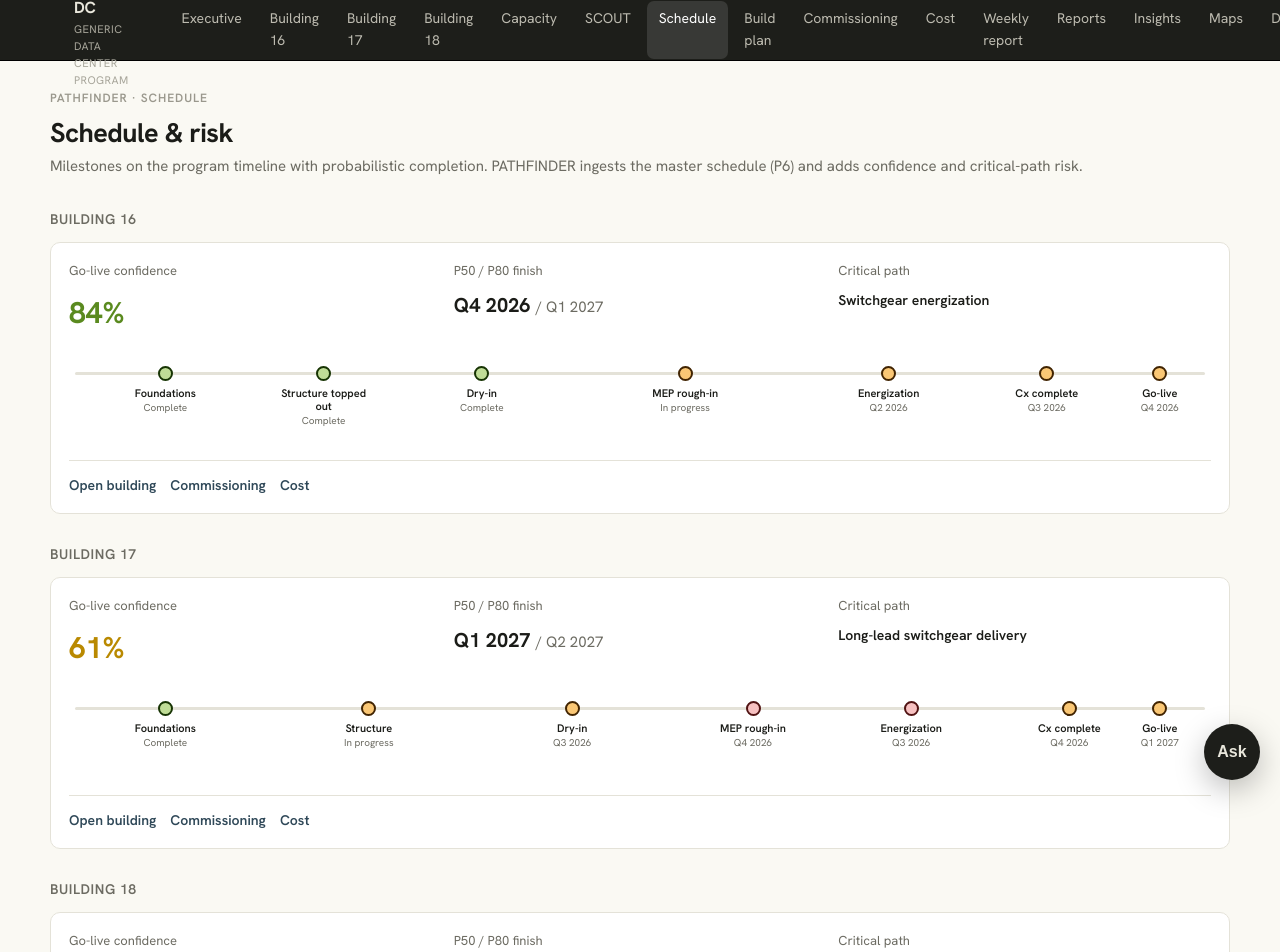
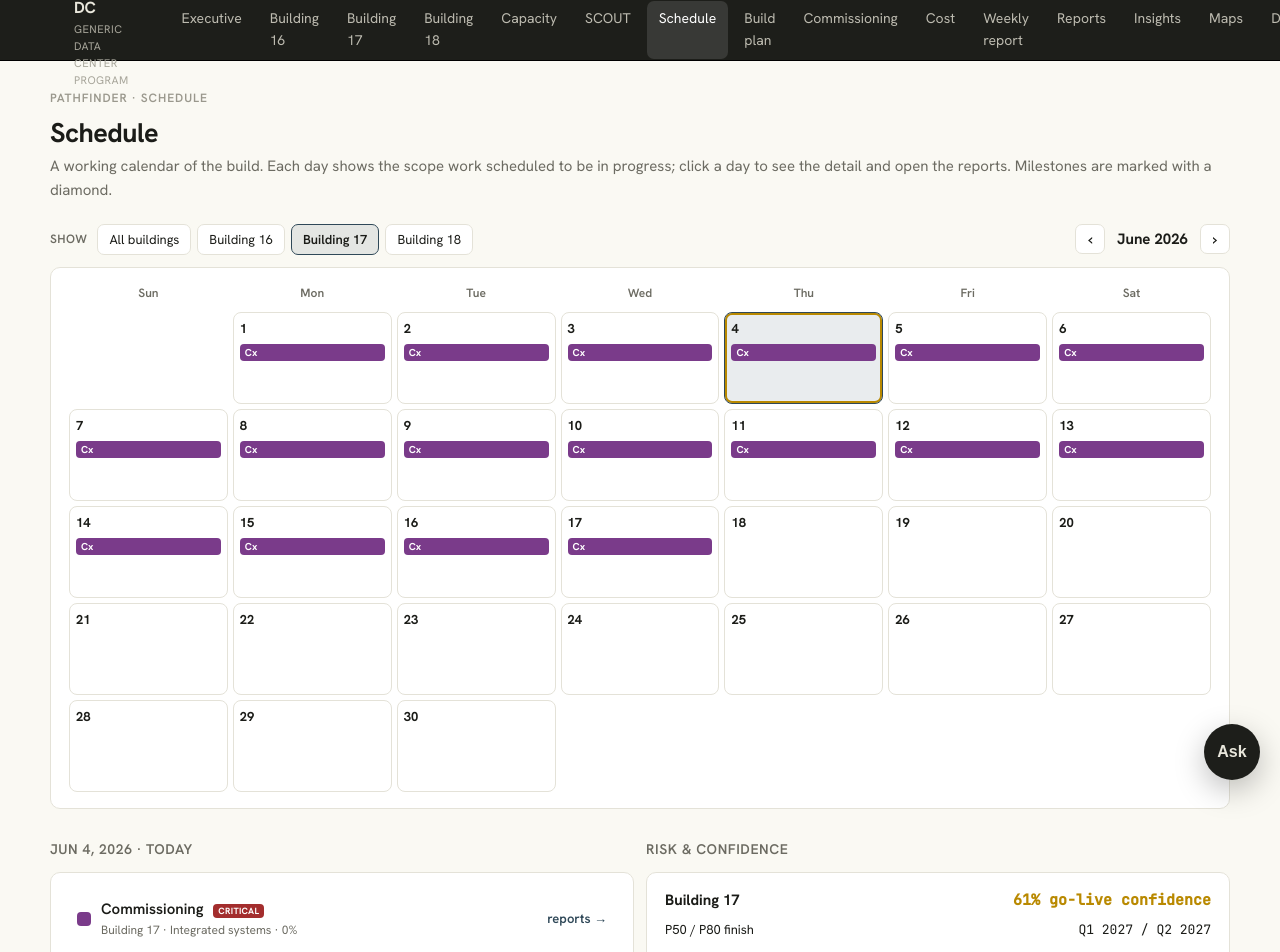
Before and after one commit to danmccawley/dc-reporting, a Next.js app: page /schedule in a window 1280 px wide. Shown: the top 952 px of the page. Built offline with nearby package versions, Linux system fonts and the light colour scheme.

Commit message:
schedule tab is now a month calendar

```diff
--- a/app/globals.css
+++ b/app/globals.css
@@ -422,3 +422,18 @@ a.stat:hover { border-color: var(--accent); }
 .zpick select { font-family: inherit; font-size: 13px; padding: 4px 6px; border: 1px solid var(--line); border-radius: 6px; }
 .zpick button { font-family: inherit; font-size: 13px; font-weight: 600; padding: 4px 10px; border: 1px solid var(--line); border-radius: 6px; background: var(--surface); cursor: pointer; }
 .zpick button:first-of-type { background: var(--accent); color: #fff; border-color: var(--accent); }
+
+/* schedule calendar (large) */
+.schedcal { display: grid; grid-template-columns: repeat(7, 1fr); gap: 5px; }
+.scal-wd { text-align: center; font-size: 12px; color: var(--muted); font-weight: 600; padding-bottom: 4px; }
+.scell { min-height: 92px; border: 1px solid var(--line); border-radius: 8px; padding: 6px; cursor: pointer; background: var(--surface); display: flex; flex-direction: column; gap: 5px; }
+.scell.empty { border: none; background: transparent; cursor: default; }
+.scell:not(.empty):hover { border-color: var(--accent); }
+.scell.sel { background: rgba(47,72,88,.10); border-color: var(--accent); }
+.scell.today { box-shadow: inset 0 0 0 2px #b98900; }
+.scell-d { font-size: 13px; font-weight: 700; display: flex; justify-content: space-between; align-items: center; }
+.scell-ms { color: #1b1c18; font-size: 10px; }
+.scell-chips { display: flex; flex-direction: column; gap: 3px; }
+.schip { font-size: 10px; font-weight: 700; color: #fff; padding: 1px 5px; border-radius: 4px; line-height: 1.5; white-space: nowrap; overflow: hidden; text-overflow: ellipsis; }
+.schip.more { background: var(--surface-2) !important; color: var(--muted); }
+@media (max-width: 700px) { .scell { min-height: 70px; } .schip { font-size: 9px; } }
--- a/app/schedule/page.js
+++ b/app/schedule/page.js
@@ -1,43 +1,109 @@
+"use client";
+import { useState } from "react";
 import Link from "next/link";
-import { schedule } from "../../lib/mock/data";
-import { ragFill, ragInk } from "../../lib/rag";
+import { buildings, schedule } from "../../lib/mock/data";
+import { getActivities, scheduledIn, SCOPE_COLOR, DATA_DATE, dayToDate, dateToDay, fmtDate } from "../../lib/plan";
+
+const WK = ["Sun", "Mon", "Tue", "Wed", "Thu", "Fri", "Sat"];
+const SHORT = { foundation: "Found", "slab-on-grade": "Slab", "steel-erection": "Steel", "steel-decking": "Deck", "imp-envelope": "Env", electrical: "Elec", mechanical: "Mech", "lv-cabling": "LV", commissioning: "Cx" };
+const RISK = { g: "#5a8a1f", a: "#b98900", r: "#A32D2D" };
 
 export default function Schedule() {
+  const [scope, setScope] = useState("17");
+  const [month, setMonth] = useState(() => { const d = dayToDate(DATA_DATE); return new Date(d.getFullYear(), d.getMonth(), 1); });
+  const [selDay, setSelDay] = useState(DATA_DATE);
+
+  const acts = scope === "all" ? buildings.flatMap((b) => getActivities(b.id)) : getActivities(scope);
+  const milestoneDays = {};
+  (scope === "all" ? buildings.map((b) => b.id) : [scope]).forEach((bid) => {
+    const ba = getActivities(bid);
+    [["foundation", "Foundations"], ["imp-envelope", "Dry-in"], ["electrical", "Energization"], ["commissioning", "Cx complete"]].forEach(([slug, name]) => {
+      const a = ba.find((z) => z.slug === slug); if (a) { const d = Math.round(a.plannedFinish); milestoneDays[d] = (milestoneDays[d] || []).concat(`B${bid} ${name}`); }
+    });
+  });
+
+  const year = month.getFullYear(), mon = month.getMonth();
+  const blanks = new Date(year, mon, 1).getDay();
+  const dim = new Date(year, mon + 1, 0).getDate();
+  const cells = []; for (let i = 0; i < blanks; i++) cells.push(null); for (let d = 1; d <= dim; d++) cells.push(d);
+
+  const dayTasks = (di) => acts.filter((a) => a.pct < 100 && di >= a.start && di <= Math.max(a.plannedFinish, a.forecastFinish));
+  const selTasks = dayTasks(selDay);
+
   return (
     <div>
       <div className="eyebrow">PATHFINDER · schedule</div>
-      <h1 className="title">Schedule &amp; risk</h1>
-      <p className="sub">Milestones on the program timeline with probabilistic completion. PATHFINDER ingests the master schedule (P6) and adds confidence and critical-path risk.</p>
+      <h1 className="title">Schedule</h1>
+      <p className="sub">A working calendar of the build. Each day shows the scope work scheduled to be in progress; click a day to see the detail and open the reports. Milestones are marked with a diamond.</p>
 
-      {schedule.map((b) => (
-        <div key={b.id}>
-          <h2 className="sec">{b.name}</h2>
+      <div className="mapctrls" style={{ justifyContent: "space-between" }}>
+        <div className="ctrlgroup"><span className="ctrllabel">Show</span>
+          <button className={`seg ${scope === "all" ? "on" : ""}`} onClick={() => setScope("all")}>All buildings</button>
+          {buildings.map((b) => <button key={b.id} className={`seg ${scope === b.id ? "on" : ""}`} onClick={() => setScope(b.id)}>{b.name}</button>)}
+        </div>
+        <div className="cal-head" style={{ margin: 0, gap: 12 }}>
+          <button className="cal-nav" onClick={() => setMonth(new Date(year, mon - 1, 1))}>‹</button>
+          <span className="cal-title">{month.toLocaleDateString("en-US", { month: "long", year: "numeric" })}</span>
+          <button className="cal-nav" onClick={() => setMonth(new Date(year, mon + 1, 1))}>›</button>
+        </div>
+      </div>
+
+      <div className="card">
+        <div className="schedcal">
+          {WK.map((w) => <div key={w} className="scal-wd">{w}</div>)}
+          {cells.map((d, i) => {
+            if (d == null) return <div key={i} className="scell empty" />;
+            const date = new Date(year, mon, d), di = dateToDay(date);
+            const tasks = dayTasks(di);
+            const today = di === DATA_DATE, sel = di === selDay, ms = milestoneDays[di];
+            return (
+              <div key={i} className={`scell ${sel ? "sel" : ""} ${today ? "today" : ""}`} onClick={() => setSelDay(di)}>
+                <div className="scell-d">{d}{ms && <span className="scell-ms" title={ms.join(", ")}>◆</span>}</div>
+                <div className="scell-chips">
+                  {tasks.slice(0, 3).map((a) => <span key={a.id} className="schip" style={{ background: SCOPE_COLOR[a.slug] }}>{scope === "all" ? `${a.building}·` : ""}{SHORT[a.slug]}</span>)}
+                  {tasks.length > 3 && <span className="schip more">+{tasks.length - 3}</span>}
+                </div>
+              </div>
+            );
+          })}
+        </div>
+      </div>
+
+      <div className="grid g2" style={{ alignItems: "start" }}>
+        <div>
+          <h2 className="sec">{fmtDate(selDay)}{selDay === DATA_DATE ? " · today" : ""}</h2>
           <div className="card">
-            <div className="grid g3" style={{ marginBottom: 16 }}>
-              <div><div className="cap-label">Go-live confidence</div><div className="kpi-cap" style={{ color: b.confidence >= 80 ? "#5a8a1f" : b.confidence >= 55 ? "#b98900" : "#A32D2D" }}>{b.confidence}%</div></div>
-              <div><div className="cap-label">P50 / P80 finish</div><div className="kpi-cap" style={{ fontSize: 20 }}>{b.p50} <span className="cap-unit">/ {b.p80}</span></div></div>
-              <div><div className="cap-label">Critical path</div><div style={{ fontWeight: 600, fontSize: 14, marginTop: 6 }}>{b.critical}</div></div>
-            </div>
-            <div className="timeline">
-              <div className="tl-axis" />
-              {b.milestones.map((m, i) => (
-                <div key={i} className="tl-mark" style={{ left: `${m.t}%` }}>
-                  <span className="tl-dot" style={{ background: ragFill[m.status], borderColor: ragInk[m.status] }} />
-                  <span className="tl-name">{m.name}</span>
-                  <span className="tl-when">{m.when}</span>
+            {selTasks.length === 0 && <div className="notice">No scope work scheduled on this day for the current selection.</div>}
+            {selTasks.map((a) => (
+              <Link key={a.id} href={`/scope/${a.slug}/${a.building}?from=${selDay}&to=${selDay}`} className="worktile" style={{ textDecoration: "none", color: "inherit" }}>
+                <span className="swatch" style={{ background: SCOPE_COLOR[a.slug] }} />
+                <div style={{ flex: 1 }}>
+                  <div style={{ fontWeight: 600 }}>{a.name} {a.critical && <span className="crittag">critical</span>}</div>
+                  <div style={{ fontSize: 12, color: "var(--muted)" }}>{buildings.find((b) => b.id === a.building)?.name} · {a.areaName} · {a.pct}%</div>
                 </div>
-              ))}
-            </div>
-            <div className="relnav" style={{ marginTop: 14 }}>
-              <Link href={`/site/${b.id}`}>Open building</Link>
-              <Link href="/commissioning">Commissioning</Link>
-              <Link href="/cost">Cost</Link>
-            </div>
+                <span style={{ color: "var(--accent)", fontWeight: 600, fontSize: 13 }}>reports →</span>
+              </Link>
+            ))}
+            {milestoneDays[selDay] && <div className="notice" style={{ marginTop: 10 }}><strong>Milestone:</strong> {milestoneDays[selDay].join(", ")}.</div>}
           </div>
         </div>
-      ))}
-      <div className="notice" style={{ marginTop: 14 }}>
-        Confidence and P50/P80 are derived from schedule progress and long-lead risk (AUGUR + SENTINEL). In production PATHFINDER runs the probabilistic analysis over the imported P6 network.
+        <div>
+          <h2 className="sec">Risk &amp; confidence</h2>
+          {schedule.filter((s) => scope === "all" || s.id === scope).map((s) => (
+            <div key={s.id} className="card" style={{ marginBottom: 12 }}>
+              <div style={{ display: "flex", justifyContent: "space-between", alignItems: "baseline" }}>
+                <span style={{ fontWeight: 700 }}>{s.name}</span>
+                <span className="mono" style={{ fontWeight: 700, color: RISK[s.confidence >= 75 ? "g" : s.confidence >= 50 ? "a" : "r"] }}>{s.confidence}% go-live confidence</span>
+              </div>
+              <div className="caprow"><span>P50 / P80 finish</span><span className="mono">{s.p50} / {s.p80}</span></div>
+              <div className="caprow"><span>Critical path</span><span>{s.critical}</span></div>
+              <div style={{ marginTop: 8, display: "flex", gap: 14 }}>
+                <Link href={`/site/${s.id}`} className="scopelink">Open building →</Link>
+                <Link href="/plan" className="scopelink">Build plan →</Link>
+              </div>
+            </div>
+          ))}
+        </div>
       </div>
     </div>
   );
```
